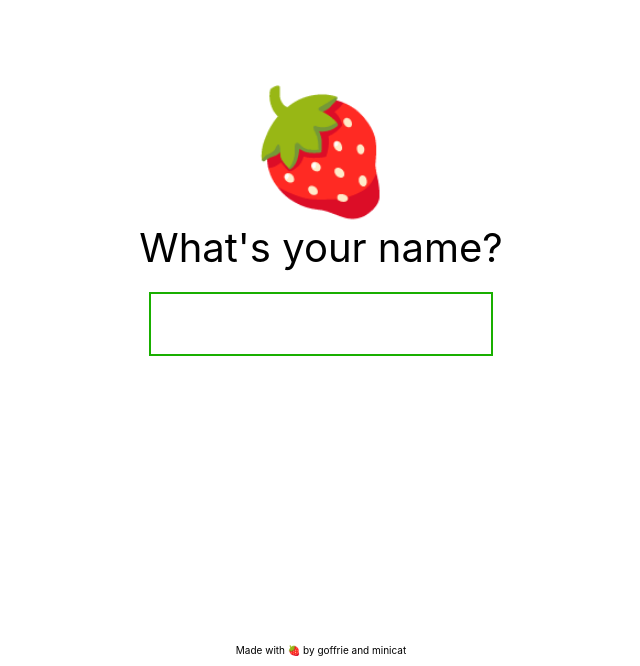
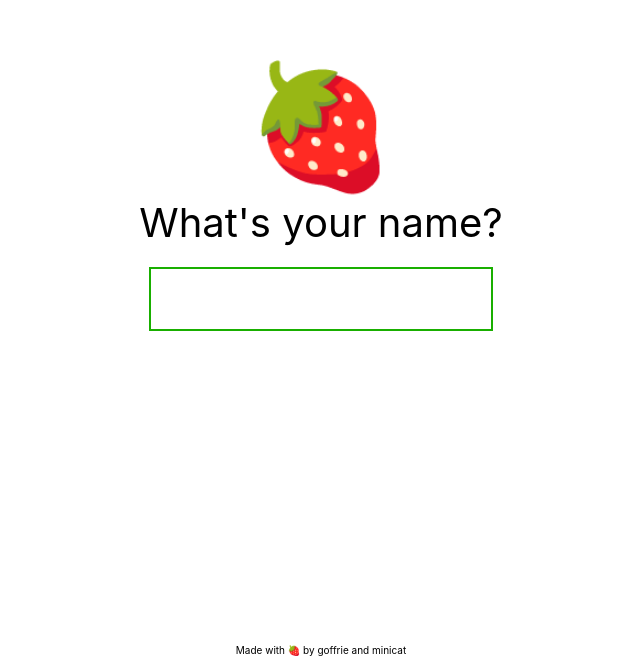
Before and after one commit to goffrie/strawberry, a React (Create React App) app in the folder client/: page / in a window 1280 px wide. Shown: the part 134-800 px from the top of the page, without its empty margins (319-959 px from the left). Built offline with nearby package versions, Linux system fonts and the light colour scheme.

Commit message:
client: main page: fix styling

```diff
--- a/client/src/App.css
+++ b/client/src/App.css
@@ -148,7 +148,7 @@ button {
 }
 
 .mainPageControl {
-  min-height: 200px;
+  min-height: 250px;
 }
 
 .mainPageAttribution {
```
